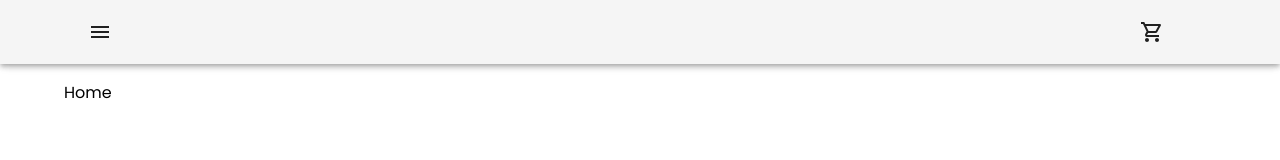
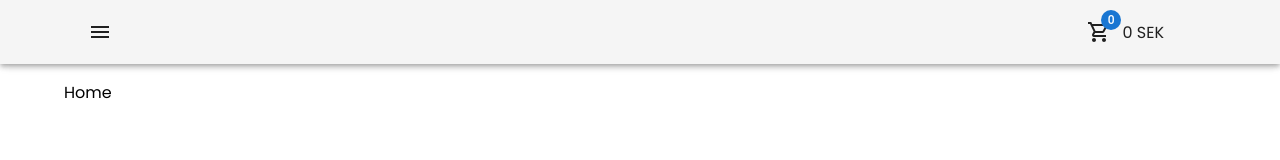
Before and after one commit to Zaai90/Webbshop-med-React, a React (Vite) app: page / in a window 1280 px wide. Shown: the top 160 px of the page. Built offline with nearby package versions, Linux system fonts and the light colour scheme.

Commit message:
total price now renders on larger screens

```diff
--- a/src/components/AppBar.tsx
+++ b/src/components/AppBar.tsx
@@ -8,14 +8,27 @@ import { useProducts } from "../contexts/ProductContext";
 import AppBarDrawer from "./AppBarDrawer";
 import CartDrawerContent from "./CartDrawerContent";
 import LinksDrawerContent from "./LinksDrawerContent";
+import { useMediaQuery } from "react-responsive";
+import styled from "styled-components";
+
+const CartWrapper = styled.div`
+  display: flex;
+  align-items: center;
+  gap: 0.7rem;
+`;
+
+const Price = styled.div`
+  font-size: 1rem;
+`;
 
 const AppBar = () => {
   const [isLinkDrawerOpen, setIsLinkDrawerOpen] = useState(false);
   const [isCartDrawerOpen, setIsCartDrawerOpen] = useState(false);
+  const smallScreen = useMediaQuery({ query: "(max-width:900px)" });
 
   const { products } = useProducts();
 
-  const { cart, getCartQty } = useCart();
+  const { cart, cartQty, totalAmount } = useCart();
 
   function toggleLinkDrawer() {
     setIsLinkDrawerOpen((prev) => !prev);
@@ -42,9 +55,12 @@ const AppBar = () => {
           </IconButton>
 
           <IconButton onClick={toggleCartDrawer} size="large" edge="start" color="inherit" aria-label="menu" sx={{ mr: 2 }}>
-            <Badge badgeContent={getCartQty} showZero color="primary">
-              <Icon.ShoppingCartOutlined />
-            </Badge>
+            <CartWrapper>
+              <Badge badgeContent={cartQty} showZero color="primary">
+                <Icon.ShoppingCartOutlined />
+              </Badge>
+              {!smallScreen && <Price>{totalAmount} SEK</Price>}
+            </CartWrapper>
           </IconButton>
         </Toolbar>
       </Container>
```
